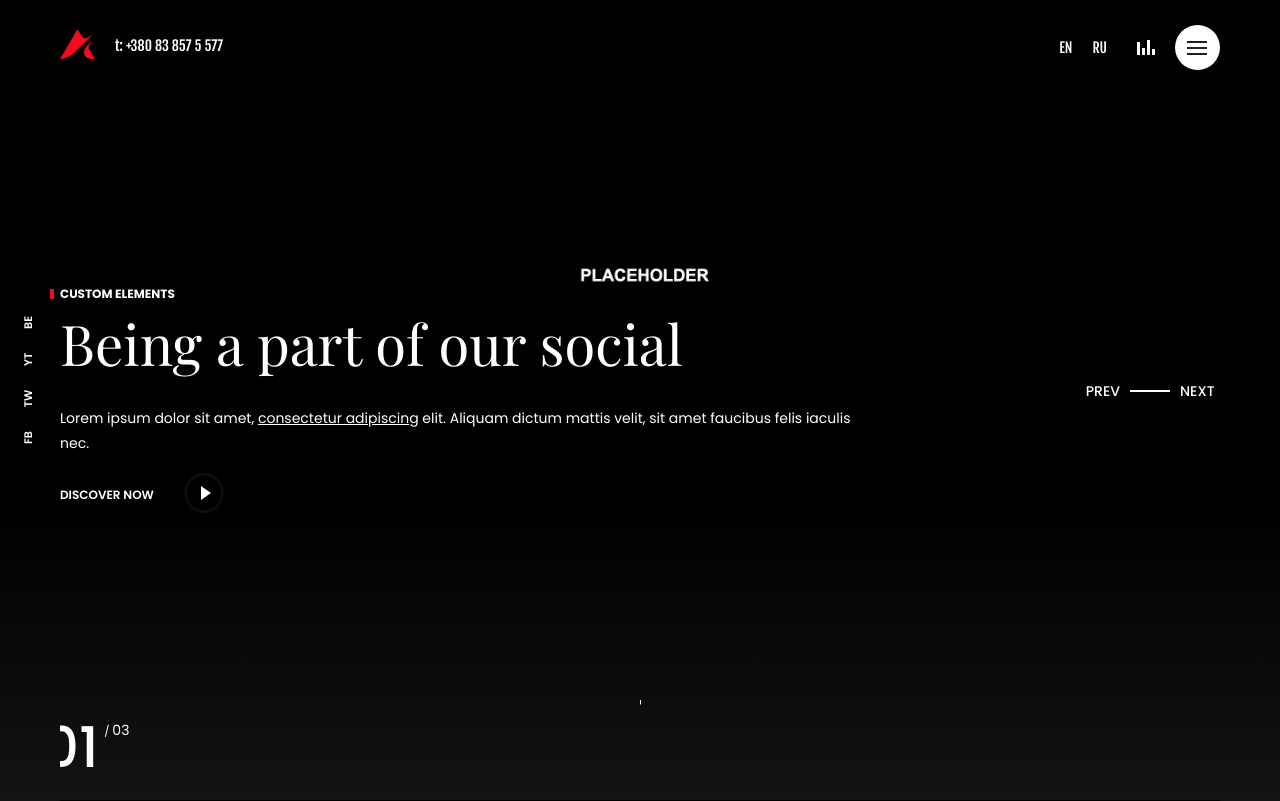
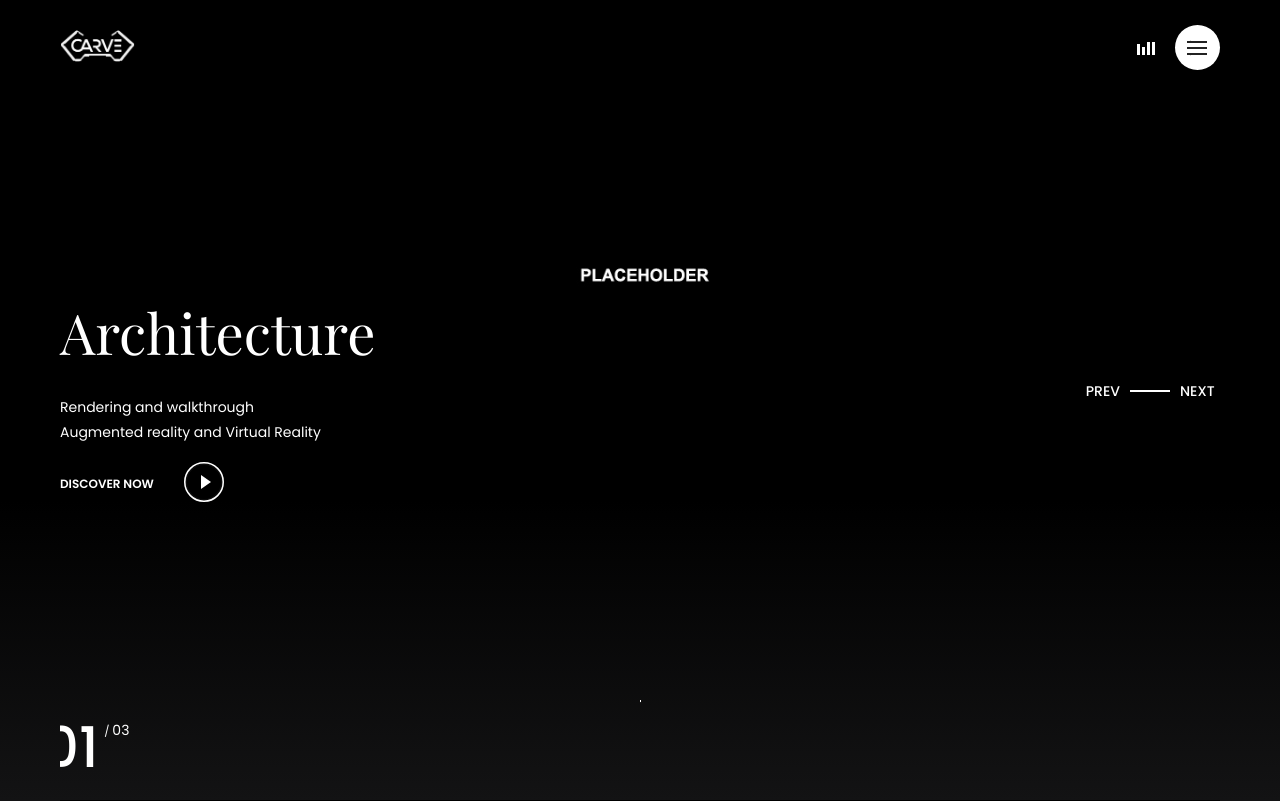
Before and after one commit to Pushkarjk/carve, a PHP site: page / in a window 1280 px wide. Shown: the top 801 px of the page. Run offline with PHP 8.4, Linux system fonts and the light colour scheme.

Commit message:
home page changes

```diff
--- a/css/style.css
+++ b/css/style.css
@@ -193,7 +193,7 @@ footer{position: relative;}
 .header{ width: 100%; position: absolute; left: 0; top: -100%; z-index: 5; padding: 30px 100px; opacity: 0;}
 .header{-webkit-transition: all 1s ease; -moz-transition: all 1s ease; -ms-transform:all 1s ease; transition: all 1s ease; }
 .header .logo{float: left; margin-right: 20px;}
-.header .logo img{ width: 35px;}
+.header .logo img{ width: 75px;}
 .header .phone{float: left; color: #fff !important; line-height: 32px; font-family: "Fjalla One";}
 .header .language{ float: right; margin-right: 30px; margin-bottom: 0;}
 .header .language li{ float: left; list-style: none; margin: 0; margin-left: 20px; font-family: "Fjalla One";}
@@ -300,7 +300,7 @@ background-image: -ms-linear-gradient(to bottom, rgba(0,0,0,0) 0%,rgba(19,19,20,
 .slider .swiper-container .swiper-slide .inner .link:hover:after { width: 100%; background: transparent; transition: all 0s ease;}
 .slider .swiper-container .swiper-slide .inner .video-link {  width: 40px; height: 40px; float: left; border-radius: 50%; position: relative; transition:all .5s; margin-left: 30px; margin-top: -13px;}
 .slider .swiper-container .swiper-slide .inner .video-link:after{content: ""; position: absolute; left: 50%; top: 50%; margin-left: -3px; margin-top: -7px; width: 0; height: 0; border-style: solid; border-width: 7px 0 7px 10px; border-color: transparent transparent transparent #fff;}
-.slider .swiper-container .swiper-slide .inner .video-link .video-play-circle { stroke-dasharray: 315; stroke-dashoffset: 315; transition: stroke-dashoffset .5s;}
+.slider .swiper-container .swiper-slide .inner .video-link .video-play-circle { }
 .slider .swiper-container .swiper-slide .inner .video-link svg { transform: rotate(-90deg); transition: transform .3s; }
 .slider .swiper-container .swiper-slide .inner .video-link:hover .video-play-circle { stroke-dashoffset: 0; }
 .slider .swiper-container .swiper-slide .inner .video-link .video-play-outline{width: 40px; height: 40px; position: absolute; left: 0; top: 0; border-radius: 50%; border: 3px solid rgba(255,255,255,0.05);}
--- a/index.html
+++ b/index.html
@@ -4,18 +4,17 @@
 <meta charset="utf-8">
 <meta name="viewport" content="width=device-width, initial-scale=1, shrink-to-fit=no">
 <meta name="format-detection" content="telephone=no">
-<title>Anchor | Freelancer & Creative Agency Portfolio</title>
-<meta name="author" content="Themezinho">
-<meta name="description" content="Anchor | Freelancer & Creative Agency Portfolio">
+<title>CARVE</title>
+<meta name="author" content="carve">
+<meta name="description" content="Animation">
 <meta name="keywords" content="creative, works, showcase, portfolio, highlight, projects, parallax, agency, digital, studio, css, animation, transition, svg, html, css">
 
 <!-- SOCIAL MEDIA META -->
 <meta property="og:description" content="Anchor | Freelancer & Creative Agency Portfolio">
-<meta property="og:image" content="http://www.themezinho.net/Anchor/preview.png">
 <meta property="og:site_name" content="Anchor">
 <meta property="og:title" content="Anchor">
 <meta property="og:type" content="website">
-<meta property="og:url" content="http://www.themezinho.net/Anchor">
+
 
 <!-- TWITTER META -->
 <meta name="twitter:card" content="summary">
@@ -82,7 +81,6 @@
   <header class="header">
     <div class="logo"><img src="images/logo.png" alt="Image"></div>
     <!-- end logo -->
-    <span class="phone">t: +380 83 857 5 577</span>
     <div class="hamburger" id="hamburger">
       <div class="hamburger__line hamburger__line--01">
         <div class="hamburger__line-in hamburger__line-in--01"></div>
@@ -104,26 +102,17 @@
     <div class="equalizer"> <span></span> <span></span> <span></span> <span></span> </div>
     <!-- end equalizer -->
 
-    <ul class="language">
-      <li><a href="#">EN</a></li>
-      <li><a href="#">RU</a></li>
-    </ul>
   </header>
   <ul class="social-bar">
-    <li><a href="#">FB</a></li>
-    <li><a href="#">TW</a></li>
-    <li><a href="#">YT</a></li>
-    <li><a href="#">BE</a></li>
   </ul>
   <section class="slider">
     <div class="swiper-container">
       <div class="swiper-wrapper">
         <div class="swiper-slide bg-image" data-background="images/hero1.jpg" data-stellar-background-ratio="0.5">
           <div class="inner">
-            <h5 data-swiper-parallax="-600">CUSTOM ELEMENTS</h5>
-            <h2 data-swiper-parallax="-400">Being a part of our social </h2>
-            <p data-swiper-parallax="-200">Lorem ipsum dolor sit amet, <u>consectetur adipiscing</u> elit. Aliquam dictum mattis velit, sit amet faucibus felis iaculis nec.</p>
-            <a href="#" class="link">DISCOVER NOW</a><a href="videos/video.mp4" class="video-link" data-fancybox data-width="640" data-height="360">
+            <h2 data-swiper-parallax="-400">Architecture</h2>
+            <p data-swiper-parallax="-200">Rendering and walkthrough <br> Augmented reality and Virtual Reality </p>
+            <a class="link">DISCOVER NOW</a><a href="https://www.youtube.com/watch?v=j0ZN12SRMA8&t&ab_channel=CARVE_VFXstudio" target="_blank" class="video-link" data-fancybox data-width="640" data-height="360">
             <svg version="1.1" xmlns="http://www.w3.org/2000/svg" xmlns:xlink="http://www.w3.org/1999/xlink" x="0px" y="0px"
 		 viewBox="0 0 104 104" enable-background="new 0 0 104 104" xml:space="preserve">
               <circle class="video-play-circle" fill="none" stroke="#fff" stroke-width="4" stroke-miterlimit="10" cx="52" cy="52" r="50"/>
@@ -135,18 +124,20 @@
         <div class="swiper-slide bg-image" data-background="images/hero2.jpg" data-stellar-background-ratio="0.5">
           <div class="inner">
             <h5 data-swiper-parallax="-600">USER INTERFACE</h5>
-            <h2 data-swiper-parallax="-400">Custom design for users</h2>
-            <p data-swiper-parallax="-200">Lorem ipsum dolor sit amet, <u>consectetur adipiscing</u> elit. Aliquam dictum mattis velit, sit amet faucibus felis iaculis nec.</p>
-            <a href="#" class="link">DISCOVER NOW</a> </div>
+            <h2 data-swiper-parallax="-400">Branding </h2>
+            <p data-swiper-parallax="-200">3D Advertismets <b>|</b> Product modeling <br> Motion Graphics <b>|</b> Augmented Reality </p>
           <!-- end inner -->
+          </div>
         </div>
         <!-- end swiper-slide -->
         <div class="swiper-slide bg-image" data-background="images/hero3.jpg" data-stellar-background-ratio="0.5">
           <div class="inner">
             <h5 data-swiper-parallax="-600">EASY TO USE</h5>
-            <h2 data-swiper-parallax="-400">Setting easy admin system </h2>
-            <p data-swiper-parallax="-200">Lorem ipsum dolor sit amet, <u>consectetur adipiscing</u> elit. Aliquam dictum mattis velit, sit amet faucibus felis iaculis nec.</p>
-            <a href="#" class="link">DISCOVER NOW</a> </div>
+            <h2 data-swiper-parallax="-400">VFX </h2>
+            <p data-swiper-parallax="-200">Concept arts
+              Animation <b>|</b> Matt painting <br>CGI Environments <b>|</b> Photorealistic Renders <b>|</b> World Building
+            </p>
+          </div>
           <!-- end inner -->
         </div>
         <!-- end swiper-slide -->
@@ -243,17 +234,17 @@
     <div class="icon-features">
       <div class="container">
         <div class="row">
-          <div class="col-md-4 col-sm-4 col-12 wow fadeIn"> <img src="images/icon01.png" alt="Image"> <small>UI-UX DESIGN</small>
+          <div class="col-md-4 col-sm-4 col-12 wow fadeIn"> <img src="images/icon01.png" alt="Image"> <small>ARCHITECTURE</small>
 
             <p>Anchor provides a fantastic living experience and its facilities accommodate every students needs.</p>
             <a href="#">DISCOVER MORE</a> </div>
           <!-- end col-4 -->
-          <div class="col-md-4 col-sm-4 col-12 wow fadeIn" data-wow-delay="0.2s"> <img src="images/icon02.png" alt="Image"> <small>DEVELOPMENT</small>
+          <div class="col-md-4 col-sm-4 col-12 wow fadeIn" data-wow-delay="0.2s"> <img src="images/icon02.png" alt="Image"> <small>BRANDING</small>
 
             <p>Anchor provides a fantastic living experience and its facilities accommodate every students needs.</p>
             <a href="#">DISCOVER MORE</a> </div>
           <!-- end col-4 -->
-          <div class="col-md-4 col-sm-4 col-12 wow fadeIn" data-wow-delay="0.4s"> <img src="images/icon03.png" alt="Image"> <small>MARKETTING</small>
+          <div class="col-md-4 col-sm-4 col-12 wow fadeIn" data-wow-delay="0.4s"> <img src="images/icon03.png" alt="Image"> <small>VFX</small>
 
             <p>Anchor provides a fantastic living experience and its facilities accommodate every students needs.</p>
             <a href="#">DISCOVER MORE</a> </div>
@@ -273,8 +264,8 @@
       <div class="inner bg1 wow fadeInRight">
         <div class="contenty">
           <h5>NEXT GENERATION</h5>
-          <h2>Make yourself at home...</h2>
-          <p>Here at Anchor, you will be surrounded by like-minded people. You'll have your own individual apartment and facilities which are inspired by the luxurious life you want to live.</p>
+          <h2>Experience Your Product Virtually with carve</h2>
+          <p>Augmented reality is one of the most advanced and unique technology which we are currently using in the field of architecture and product design which makes people understand and interact with the products and architecture space.</p>
           <a href="#"><span data-hover="FIND OUT MORE">FIND OUT MORE</span></a> </div>
         <!-- end content -->
       </div>
@@ -285,7 +276,7 @@
       <div class="container">
         <div class="row">
           <div class="col-md-5 col-sm-12 col-12 wow fadeIn">
-            <h5>OUR AWARDS</h5>
+            <h5>OUR Clients</h5>
             <h2>We proud of our digital kids</h2>
           </div>
           <!-- end col-5 -->
```
Also changed, not shown: images/logo.png.
